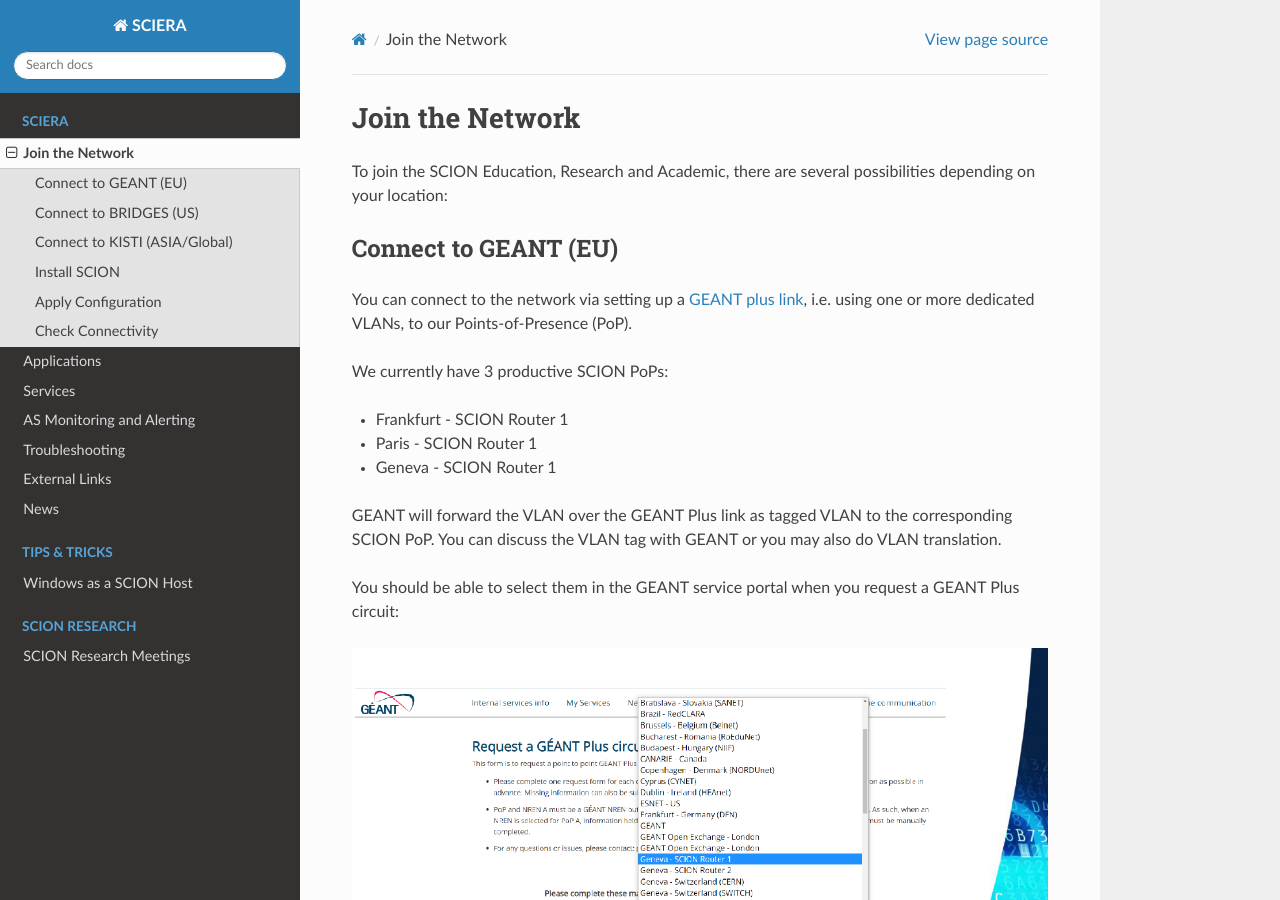
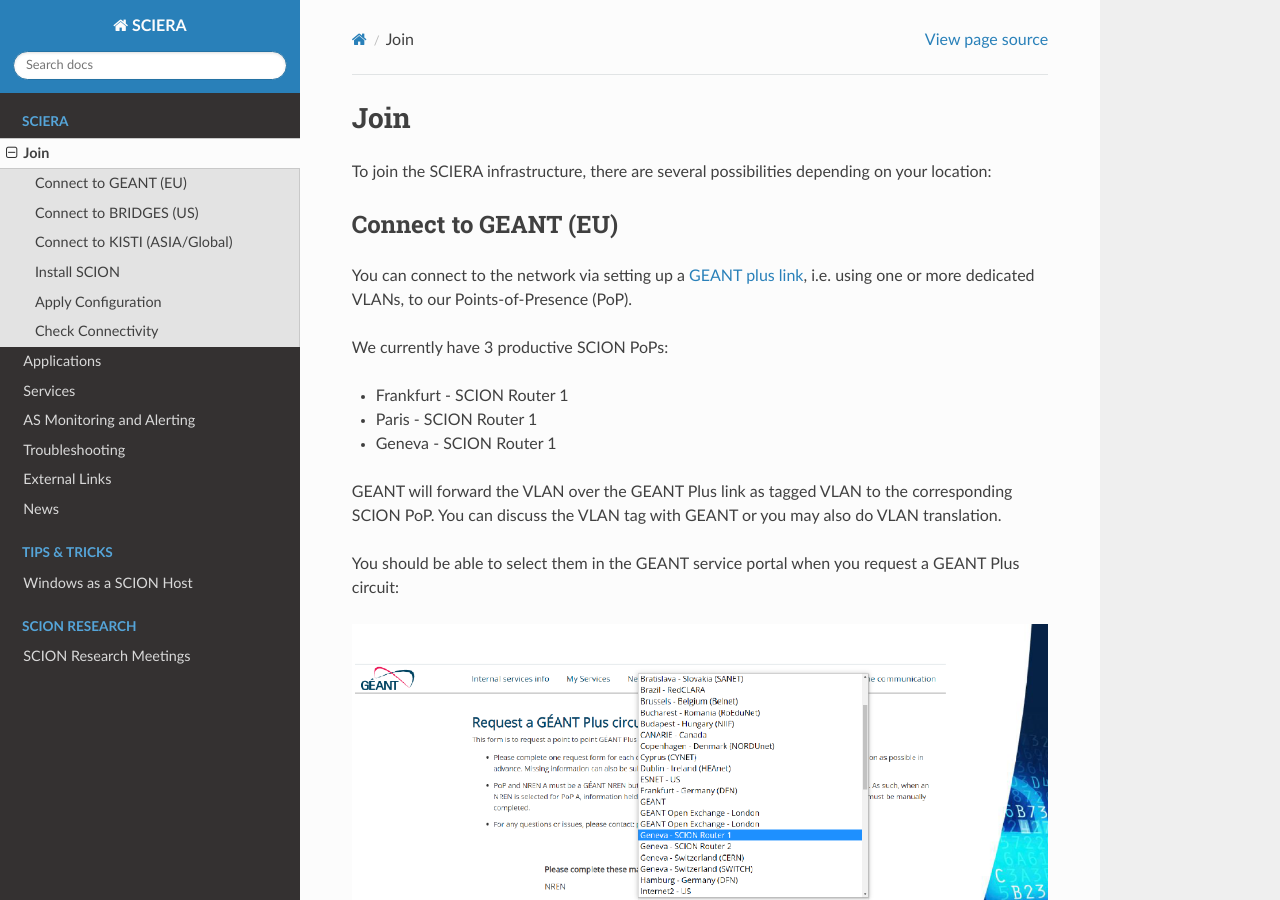
Before and after one commit to netsys-lab/scion-education-network-documentation, a Sphinx documentation site: the page built from docs/source/join.rst, in a window 1280 px wide and 900 px high. Built offline with Sphinx 7.4.7 and the Read the Docs theme 3.1.0, drawn with Linux system fonts in a browser that asks for light colours.

Commit message:
Update join.rst

```diff
--- a/docs/source/join.rst
+++ b/docs/source/join.rst
@@ -1,7 +1,7 @@
-Join the Network
+Join
 =======================================
 
-To join the SCION Education, Research and Academic, there are several possibilities depending on your location:
+To join the SCIERA infrastructure, there are several possibilities depending on your location:
 
 Connect to GEANT (EU)
 ----------------
```
